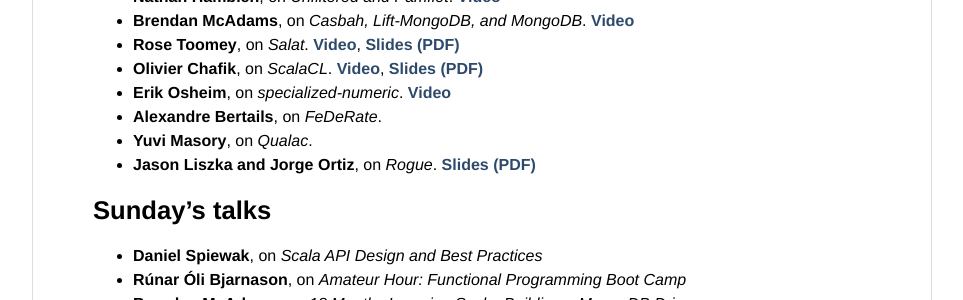
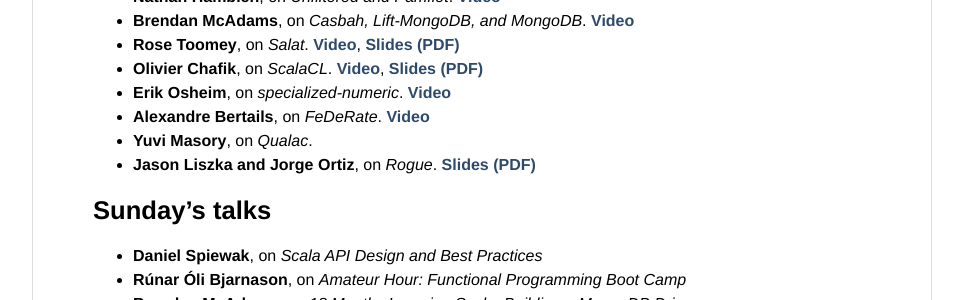
Before and after one commit to scala-phase/scalathon, a Jekyll site: the page built from videos.md, in a window 1280 px wide. Shown: the part 1042-1342 px from the top of the page, without its empty margins (158-1121 px from the left). Built offline with Jekyll 4.4.1, drawn with Linux system fonts in a browser that asks for light colours; some web fonts are replaced; Markdown is read by kramdown in place of the engine named in the settings.

Commit message:
Added Alexandre Bertails video

```diff
--- a/videos.md
+++ b/videos.md
@@ -51,7 +51,7 @@
 * **Rose Toomey**, on *Salat*. [Video](http://vimeo.com/32328951), [Slides (PDF)](talk-slides/salat.pdf)
 * **Olivier Chafik**, on *ScalaCL*. [Video](http://vimeo.com/32333809), [Slides (PDF)](talk-slides/scalacl.pdf)
 * **Erik Osheim**, on *specialized-numeric*. [Video](http://vimeo.com/32337413)
-* **Alexandre Bertails**, on *FeDeRate*.
+* **Alexandre Bertails**, on *FeDeRate*. [Video](http://vimeo.com/32342669)
 * **Yuvi Masory**, on *Qualac*.
 * **Jason Liszka and Jorge Ortiz**, on *Rogue*. [Slides (PDF)](talk-slides/rogue.pdf)
 
```
